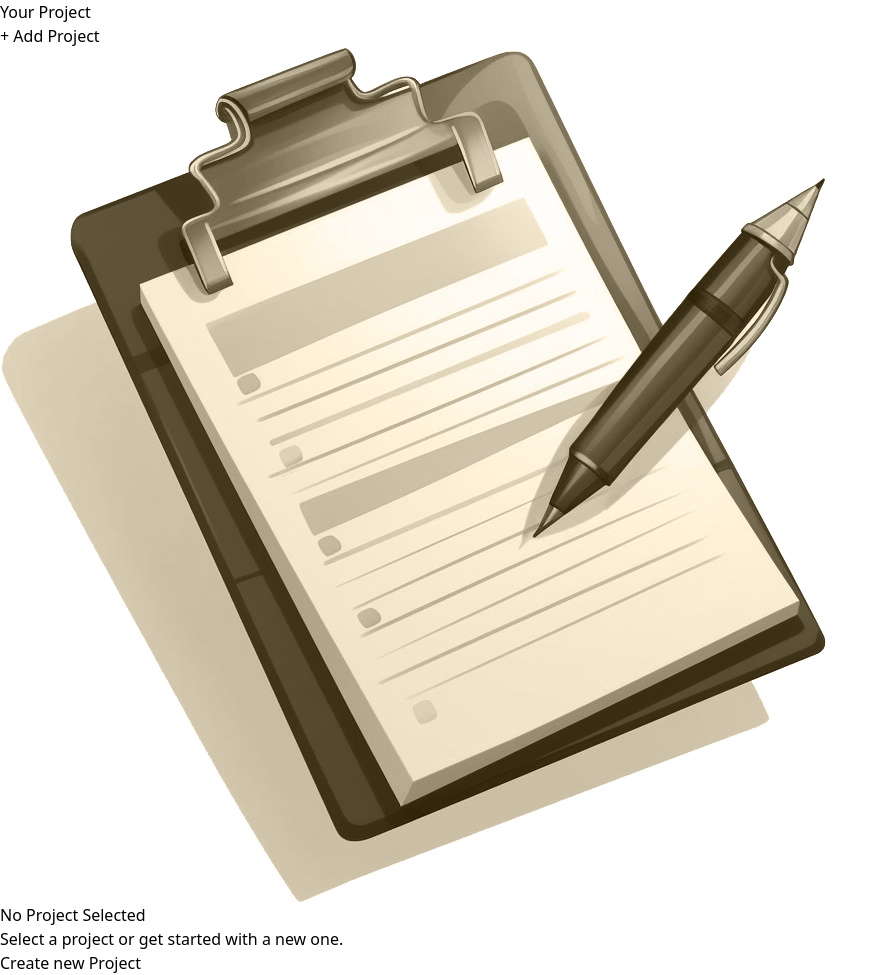
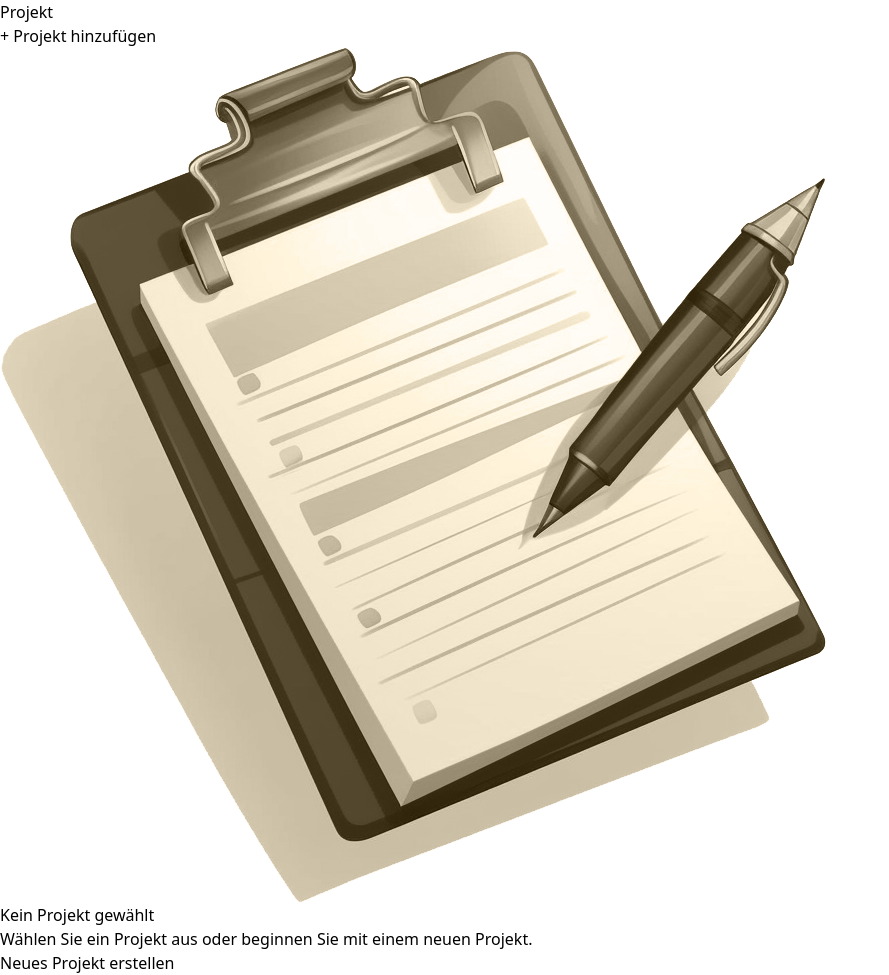
Before and after one commit to CAVEofKYRON/task-manager-sytem, a React (Vite) app: page / in a window 1280 px wide. Shown: the whole page, without its empty margins (0-889 px from the left). Built offline with nearby package versions, Linux system fonts and the light colour scheme.

Commit message:
feat: german

```diff
--- a/index.html
+++ b/index.html
@@ -4,7 +4,7 @@
     <meta charset="UTF-8" />
     <link rel="icon" type="image/svg+xml" href="/logo.png" />
     <meta name="viewport" content="width=device-width, initial-scale=1.0" />
-    <title>Project Manager</title>
+    <title>Projektmanager</title>
   </head>
   <body class="bg-stone-50">
     <div id="modal-root"></div>
--- a/src/components/NewProject.jsx
+++ b/src/components/NewProject.jsx
@@ -35,9 +35,9 @@ function NewProject({ onAdd, onCancel }) {
   return (
     <>
     <Modal ref={modal} buttonCaption="Okay">
-        <h2 className='text-xl font-bold text-stone-700 my-4'>Invalid Input</h2>
-        <p className='text-stone-600 mb-4'>Ooops...</p>
-        <p className='text-stone-600 mb-4'>Please make sure you provide a valid value for every input field.</p>
+        <h2 className='text-xl font-bold text-stone-700 my-4'>Ungültige Eingabe</h2>
+        <p className='text-stone-600 mb-4'>Uuuups...</p>
+        <p className='text-stone-600 mb-4'>Bitte stellen Sie sicher, dass Sie für jedes Eingabefeld einen gültigen Wert angeben.</p>
     </Modal>
       <div className="w-[35rem] mt-16 mr-4">
         <menu className="flex items-center justify-end gap-4 my-4">
--- a/src/components/NewTask.jsx
+++ b/src/components/NewTask.jsx
@@ -18,7 +18,7 @@ function NewTask({onAdd}){
 
     return <div className="flex items-center gap-4">
         <input type="text" className="w-64 px-2 py-1 rounded-sm bg-stone-200" onChange={handleChange} value={enteredTask}/>
-        <button className="text-stone-700 hover:text-stone-950" onClick={handleClick}>Add Task</button>
+        <button className="py-2 px-2 rounded-md bg-stone-700 text-stone-100 hover:bg-stone-950" onClick={handleClick}>Aufgabe hinzufügen</button>
     </div>
 }
 
--- a/src/components/NoProjectSelected.jsx
+++ b/src/components/NoProjectSelected.jsx
@@ -4,10 +4,10 @@ import noProjectImage from '../assets/no-projects.png'
 function NoProjectSelected({onStartAddProject}) {
     return <div className="mt-24 text-center w-2/3">
         <img src={noProjectImage} alt='An empty task list' className='w-16 h-16 object-contain mx-auto'/>
-        <h2 className='text-xl font-bold text-stone-500 my-4'>No Project Selected</h2>
-        <p className='text-stone-400 mb-4'>Select a project or get started with a new one.</p>
+        <h2 className='text-xl font-bold text-stone-500 my-4'>Kein Projekt gewählt</h2>
+        <p className='text-stone-400 mb-4'>Wählen Sie ein Projekt aus oder beginnen Sie mit einem neuen Projekt.</p>
         <p className='mt-8'>
-            <Button onClick={onStartAddProject}>Create new Project</Button>
+            <Button onClick={onStartAddProject}>Neues Projekt erstellen</Button>
         </p>
     </div>
 }
--- a/src/components/ProjectsSidebar.jsx
+++ b/src/components/ProjectsSidebar.jsx
@@ -11,10 +11,10 @@ function ProjectsSideBar({
   return (
     <aside className="w-1/3 px-8 py-16 bg-stone-900 text-stone-50 md:w-72 rounded-r-xl">
       <h2 className="mb-8 font-bold uppercase md:text-xl text-stone-200">
-        Your Project
+        Projekt
       </h2>
       <div>
-        <Button onClick={onStartAddProject}>+ Add Project</Button>
+        <Button onClick={onStartAddProject}>+ Projekt hinzufügen</Button>
       </div>
       <ul className="mt-8">
         {projects.map((project) => {
--- a/src/components/SelectedProject.jsx
+++ b/src/components/SelectedProject.jsx
@@ -2,7 +2,7 @@ import Tasks from "./Tasks";
 
 function SelectedProject({project, tasks, onDelete, onAddTask, onDeleteTask}) {
   console.log(project)
-    const formattedDate = new Date(project.dueDate).toLocaleDateString('en-US', {
+    const formattedDate = new Date(project.dueDate).toLocaleDateString('de-DE', {
         year: 'numeric',
         month: 'short',
         day: 'numeric'
@@ -16,7 +16,7 @@ function SelectedProject({project, tasks, onDelete, onAddTask, onDeleteTask}) {
       <header className="pb-4 mb-4 border-b-2 border-stone-300">
         <div className="flex items-center justify-between">
           <h1 className="text-3xl font-bold text-stone-600 mb-2">{project.title}</h1>
-          <button className="text-stone-600 hover:text-stone-950" onClick={onDelete}>DELETE</button>
+          <button className="text-stone-600 hover:text-stone-950" onClick={onDelete}>LÖSCHEN</button>
         </div>
         <p className="mb-4 text-stone-400">{formattedDate}</p>
         <p className="text-stone-600 whitespace-pre-wrap">{project.description}</p>
--- a/src/components/Tasks.jsx
+++ b/src/components/Tasks.jsx
@@ -3,12 +3,12 @@ import NewTask from "./NewTask";
 function Tasks({tasks, onAdd, onDelete}) {
   return (
     <section>
-      <h2 className="text-2xl font-bold text-stone-700 mb-4">Tasks</h2>
+      <h2 className="text-2xl font-bold text-stone-700 mb-4">Aufgaben</h2>
       <NewTask onAdd={onAdd} />
 
       {tasks.length === 0 && (
         <p className="text-stone-800 my-4">
-          This project does not have any tasks yet.
+          Dieses Projekt hat noch keine Aufgaben.
         </p>
       )}
       {tasks.length > 0 && (
@@ -17,7 +17,7 @@ function Tasks({tasks, onAdd, onDelete}) {
             return (
               <li key={task.id} className="flex justify-between my-4">
                 <span>{task.text}</span>
-                <button className="px-2 py-1 bg-stone-500 rounded-md text-stone-100 hover:bg-red-500"onClick={() => onDelete(task.id)}>Clear</button>
+                <button className="px-2 py-1 bg-stone-500 rounded-md text-stone-100 hover:bg-red-500"onClick={() => onDelete(task.id)}>Entfernen</button>
               </li>
             );
           })}
```
